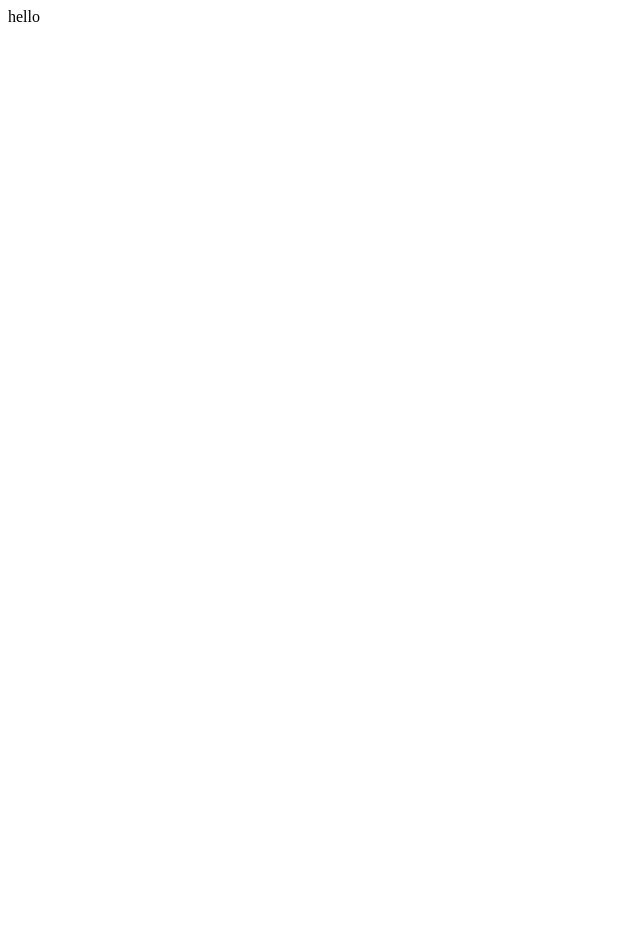
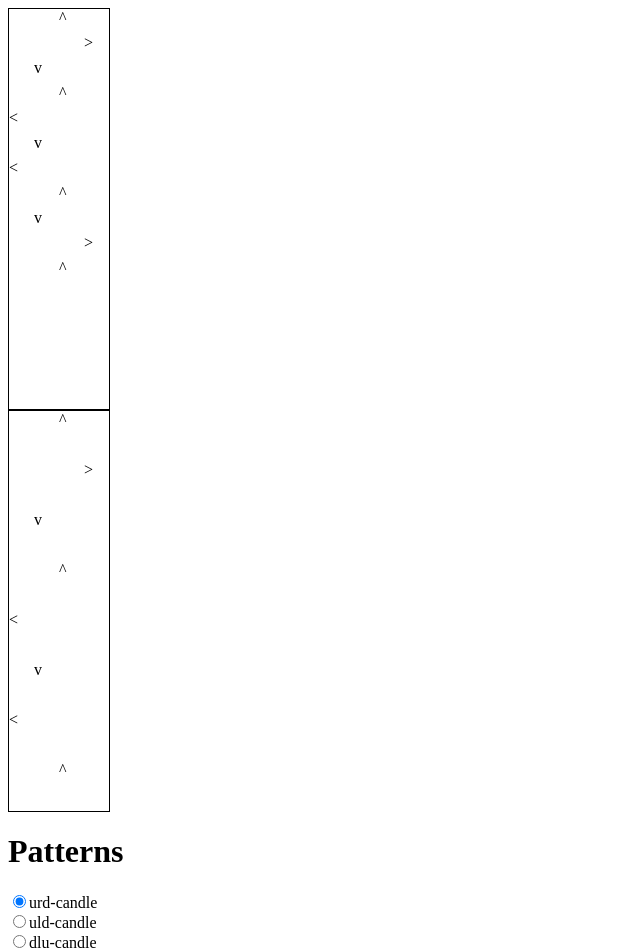
Before and after one commit to lmiller1990/stepfile-analyzer, a Vue app: page / in a window 1280 px wide. Shown: the top 952 px of the page, without its empty margins (0-640 px from the left). Before the commit the page ends 800 px from the top, so only its background shows below. Built offline with nearby package versions, Linux system fonts and the light colour scheme.

Commit message:
update test, remove old code

```diff
--- a/play.ts
+++ b/play.ts
@@ -1,5 +1,4 @@
 import fs from "fs";
-import util from "util";
 import path from "path";
 import { parse, analyzePatterns, createAnalysisResults } from "./src/analysis";
 import { patterns } from "./src/patterns";
@@ -15,7 +14,7 @@ const data = fs.readFileSync(
 
 const parsed = parse(data);
 const values = createAnalysisResults(patterns);
-const analysis = analyzePatterns(values, parsed, patterns);
+const analysis = analyzePatterns(values, parsed.lines, patterns);
 
 for (const pattern of Object.keys(patterns)) {
   const data = analysis[pattern].collection;
--- a/src/App.vue
+++ b/src/App.vue
@@ -1,9 +1,109 @@
 <script setup lang="ts">
+import { ref } from 'vue';
+import { analyzePatterns, createAnalysisResults, parse } from './analysis'
+import { patterns } from './patterns';
+
+const raw = `0010
+0001
+0100
+0010
+1000
+0100
+1000
+0010
+0100
+0001
+0010
+0000
+0000
+0000
+0000
+0000
+,
+0010
+0001
+0100
+0010
+1000
+0100
+1000
+0010
+,
+`
+
+const data = parse(raw)
+console.log(data)
+const analysis = analyzePatterns(createAnalysisResults(patterns), data.lines, patterns)
+console.log(analysis)
+
+const selectedPattern = ref<string>("urd-candle")
 </script>
 
 <template>
-  hello
+  <div class="measure" v-for="measure of data.measures" :key="measure.number">
+    <div
+      v-for="line of measure.quantitization"
+      class="line"
+      :key="line"
+      :style="{ top: `${(400 / measure.quantitization) * (line - 1)}px`}"
+    >
+      <div
+        v-if="measure.notes[line - 1].left"
+        class="note"
+        :style="`left: ${(100 / 4) * 0}px`"
+      >
+        {{ "<" }}
+      </div>
+
+      <div
+        v-if="measure.notes[line - 1].down"
+        class="note"
+        :style="`left: ${(100 / 4) * 1}px`"
+      >
+        {{ "v" }}
+      </div>
+
+      <div
+        v-if="measure.notes[line - 1].up"
+        class="note"
+        :style="`left: ${(100 / 4) * 2}px`"
+      >
+        {{ "^" }}
+      </div>
+
+      <div
+        v-if="measure.notes[line - 1].right"
+        class="note"
+        :style="`left: ${(100 / 4) * 3}px`"
+      >
+        {{ ">" }}
+      </div>
+    </div>
+  </div>
+
+  <h1>Patterns</h1>
+    <div
+      v-for="[name, obj] of Object.entries(patterns)"
+      :key="name"
+    >
+    <input :id="name" :value="name" type="radio" v-model="selectedPattern">
+    <label :for="name">{{ name }}</label>
+  </div>
 </template>
 
-<style>
+<style scoped>
+.note {
+  position: absolute;
+}
+
+.line {
+  position: absolute;
+}
+
+.measure {
+  position: relative;
+  height: 400px;
+  width: 100px;
+  border: 1px solid black;
+}
 </style>
--- a/src/analysis.ts
+++ b/src/analysis.ts
@@ -1,6 +1,11 @@
-import { isNumberObject } from "util/types";
-import { PatternBag, up } from "./patterns";
-import { ContainedNote, NoteLine, PatternAnalysis, PatternData } from "./types";
+import type { PatternBag } from "./patterns";
+import type {
+  ContainedNote,
+  Measure,
+  NoteLine,
+  PatternAnalysis,
+  PatternData,
+} from "./types";
 
 function getQuantitization(data: string[]) {
   let count = 0;
@@ -13,19 +18,31 @@ function getQuantitization(data: string[]) {
   return count;
 }
 
-export function parse(data: string) {
+export function parse(data: string): {
+  lines: NoteLine[];
+  measures: Measure[];
+} {
   const notes: NoteLine[] = [];
   const lines = data.split("\n");
+  const measures: Measure[] = [];
 
   let measure = 1;
   let measureQuantitization: number = 0;
   let newMeasure = true;
   let notePosInMeasure = 1;
+  let id = 1;
+
+  let currentMeasure: Measure = {
+    number: measure,
+    notes: [],
+    quantitization: 0,
+  };
 
   for (const d in lines) {
     const datum = lines[d].trim();
 
     if (datum === ",") {
+      measures.push(currentMeasure);
       measure++;
       notePosInMeasure = 1;
       newMeasure = true;
@@ -35,10 +52,15 @@ export function parse(data: string) {
     if (newMeasure) {
       measureQuantitization = getQuantitization(lines.slice(parseInt(d, 10)));
       newMeasure = false;
+      currentMeasure = {
+        quantitization: measureQuantitization,
+        number: measure,
+        notes: [],
+      };
     }
 
     const line: NoteLine = {
-      id: (parseInt(d, 10) + 1).toString(),
+      id: id.toString(),
       notePosInMeasure,
       raw: datum,
       left: datum[0] === "1",
@@ -50,11 +72,12 @@ export function parse(data: string) {
     };
 
     notes.push(line);
-
+    currentMeasure.notes.push(line);
+    id++;
     notePosInMeasure++;
   }
 
-  return notes;
+  return { lines: notes, measures };
 }
 
 export const createAnalysisResults = (patterns: PatternBag) => {
@@ -160,7 +183,6 @@ export function analyzePatterns(
     for (const [k, found] of values[key].collection) {
       values[key].collection.set(k, {
         ...found,
-        quantitization: derivePatternQuantitization(found),
       });
     }
   }
@@ -168,116 +190,10 @@ export function analyzePatterns(
   return values;
 }
 
-export function derivePatternQuantitization(
-  data: PatternData
-): number | undefined {
-  const { smallestQuantitization, largestQuantitization } =
-    data.containedNotePositionsInMeasure.reduce(
-      (acc, curr) => {
-        if (curr.measureQuantitization > acc.smallestQuantitization) {
-          acc.largestQuantitization = curr.measureQuantitization;
-        }
-
-        if (curr.measureQuantitization < acc.smallestQuantitization) {
-          acc.smallestQuantitization = curr.measureQuantitization;
-        }
-
-        return acc;
-      },
-      {
-        smallestQuantitization: Number.POSITIVE_INFINITY,
-        largestQuantitization: 0,
-      }
-    );
-
-  // eg 11 and 12, etc.
-  // these will always be 1 whole number different, we don't
-  // care about a pattern that spans more than two measures.
-  const uniqMeasureNumbers = data.containedNotePositionsInMeasure.reduce<
-    Array<{ quan: number; measureNumber: number }>
-  >((acc, curr) => {
-    if (acc.some((x) => x.measureNumber === curr.measureNumber)) {
-      return acc;
-    }
-    return acc.concat({
-      measureNumber: curr.measureNumber,
-      quan: curr.measureQuantitization,
-    });
-  }, []);
-
-  // change measures 12 and 13 to 1 and 2 for convinience.
-  let notes = data.containedNotePositionsInMeasure.map<
-    ContainedNote & { shouldNormalize: boolean; id: number }
-  >((x, id) => {
-    return {
-      ...x,
-      id,
-      measureNumber:
-        x.measureNumber === uniqMeasureNumbers[0].measureNumber ? 1 : 2,
-      shouldNormalize: x.measureQuantitization === largestQuantitization,
-    };
-  });
-
-  // eg 16/8 = 2
-  const divisor = largestQuantitization / smallestQuantitization;
-
-  // 0, 2, 4, 6, 8, 10, 12, 14
-  const positions: number[] = [];
-  for (let j = 0; j < largestQuantitization / divisor; j++) {
-    const notePosToModify = j * divisor + 1;
-    positions.push(notePosToModify);
+export function addPatternDataToMeasures (measures: Measure[], data: Record<string, PatternAnalysis>) {
+  for (const [k, v] of Object.entries(data)) {
+    // for (const col of v.collection.entries()) {
+    // }
+    // measures[v.
   }
-
-  const updatedNotes: typeof notes = [];
-
-  for (const pos of positions) {
-    const notePosToModify = pos; // j * divisor + 1;
-    const noteToNormalize = notes.find((x) => {
-      return x.shouldNormalize && x.notePosInMeasure === notePosToModify;
-    });
-
-    if (!noteToNormalize) {
-      continue;
-    }
-
-    const offset =
-      positions.findIndex((x) => x === noteToNormalize.notePosInMeasure)! *
-      (largestQuantitization / smallestQuantitization - 1);
-    const newNotePos =
-      noteToNormalize.notePosInMeasure + smallestQuantitization - offset;
-
-    updatedNotes.push({
-      ...noteToNormalize,
-      notePosInMeasure: newNotePos,
-    });
-  }
-
-  for (const n of updatedNotes) {
-    const idx = notes.findIndex((x) => x.id === n.id)!;
-    notes[idx] = n;
-  }
-
-  // // 3. smallest quantitization / (n2.pos - n1.pos) to get difference
-  let diff: number | undefined;
-
-  for (let i = notes.length; i > 0; i--) {
-    const n2 = notes[i - 1];
-    const n1 = notes[i - 2];
-
-    if (!n1) {
-      return smallestQuantitization;
-    }
-
-    if (!diff) {
-      diff = n2.notePosInMeasure - n1.notePosInMeasure;
-    } else {
-      const nextDiff = n2.notePosInMeasure - n1.notePosInMeasure;
-
-      if (nextDiff !== diff) {
-        return undefined;
-      }
-    }
-  }
-
-  return smallestQuantitization;
 }
--- a/src/patterns.ts
+++ b/src/patterns.ts
@@ -8,11 +8,11 @@ export type Note = typeof up | typeof down | typeof right | typeof left;
 export type PatternBag = Record<string, readonly Note[]>;
 
 export const patterns: PatternBag = {
-  // "urd-candle": [up, right, down],
-  // "uld-candle": [up, left, down],
-  // "dlu-candle": [down, left, up],
+  "urd-candle": [up, right, down],
+  "uld-candle": [up, left, down],
+  "dlu-candle": [down, left, up],
   "dru-candle": [down, right, up],
-  // "ll-double-tap": [left, left],
-  // "lll-triple-tap": [left, left, left],
-  // "llll-quad-tap": [left, left, left, left],
+  "ll-double-tap": [left, left],
+  "lll-triple-tap": [left, left, left],
+  "llll-quad-tap": [left, left, left, left],
 } as const;
```
Also changed, not shown: src/types.ts (+6 -2 lines), 2 other files (tests, documents, lock files or other folders).
